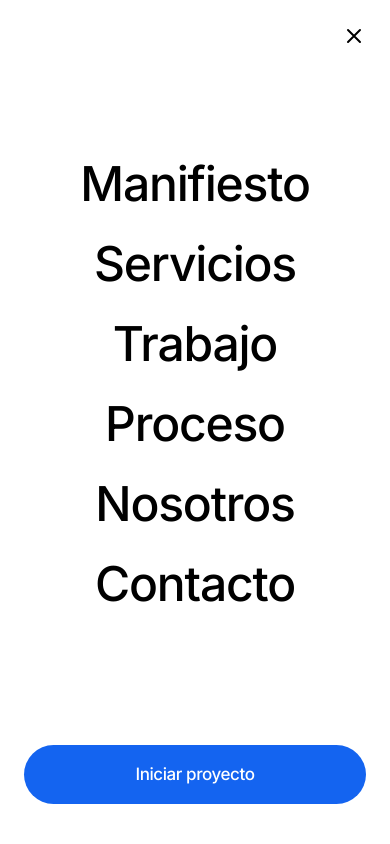
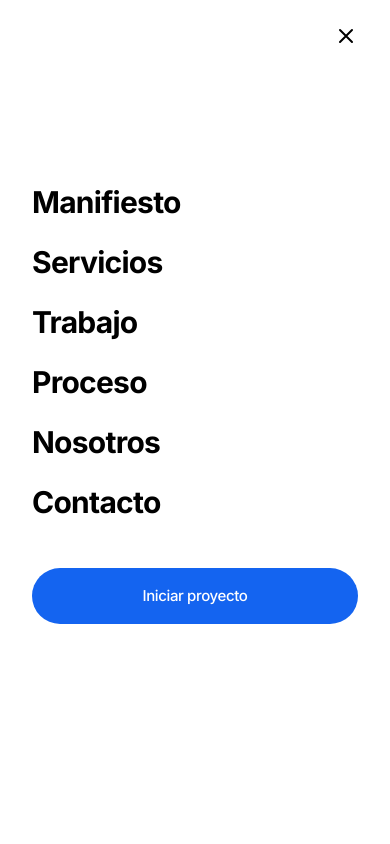
Before and after one commit to Osvaldmtz/nyvox, a Next.js app: page / in a window 390 px wide. Both pictures are taken after a click on the button "Abrir menú". Shown: the top 844 px of the page. Built offline with nearby package versions, Linux system fonts and the light colour scheme.

Commit message:
fix: reduce tamaño del menú hamburguesa mobile

```diff
--- a/components/Header.tsx
+++ b/components/Header.tsx
@@ -223,7 +223,7 @@ export function Header() {
               Menú de navegación
             </h2>
 
-            <div className="flex shrink-0 justify-end px-6 pb-2 pt-6 md:px-10">
+            <div className="flex shrink-0 justify-end px-8 pb-2 pt-6">
               <button
                 ref={closeButtonRef}
                 type="button"
@@ -235,12 +235,12 @@ export function Header() {
               </button>
             </div>
 
-            <div className="flex min-h-0 flex-1 flex-col justify-center px-6">
+            <div className="flex min-h-0 flex-1 flex-col overflow-y-auto px-8 pb-10 pt-32">
               <motion.nav
                 variants={linkListVariants}
                 initial="hidden"
                 animate="visible"
-                className="flex flex-col items-center gap-8"
+                className="flex flex-col items-start gap-6"
                 aria-label="Secciones"
               >
                 {links.map((item) => (
@@ -248,20 +248,18 @@ export function Header() {
                     <Link
                       href={item.href}
                       onClick={closeMenu}
-                      className="block text-center text-5xl font-medium tracking-tight text-black transition-colors duration-300 hover:text-nyvox-blue"
+                      className="block text-left text-3xl font-bold tracking-tight text-black transition-colors duration-300 hover:text-nyvox-blue"
                     >
                       {item.label}
                     </Link>
                   </motion.div>
                 ))}
               </motion.nav>
-            </div>
 
-            <div className="shrink-0 px-6 pb-10 pt-8">
               <Link
                 href="#contacto"
                 onClick={closeMenu}
-                className="mx-auto flex max-w-sm justify-center rounded-full bg-nyvox-blue px-8 py-4 text-center text-[17px] font-medium tracking-tight text-white transition-opacity duration-300 hover:opacity-90"
+                className="mx-auto mt-12 flex h-14 w-full max-w-sm items-center justify-center rounded-full bg-nyvox-blue px-8 text-center text-[15px] font-medium tracking-tight text-white transition-opacity duration-300 hover:opacity-90"
               >
                 Iniciar proyecto
               </Link>
```
